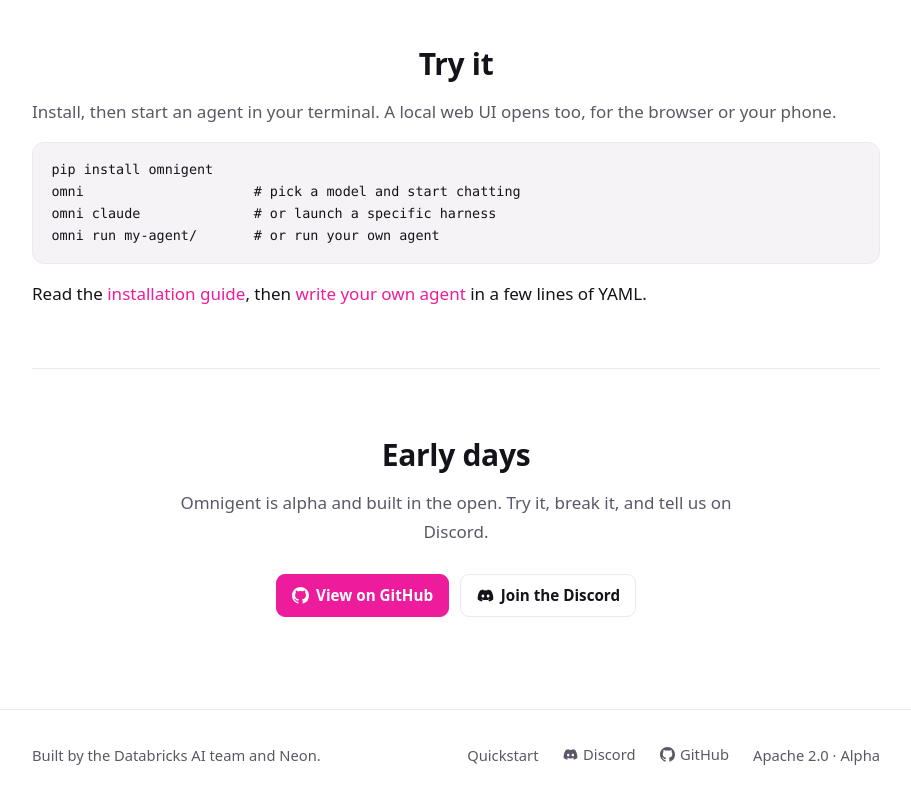
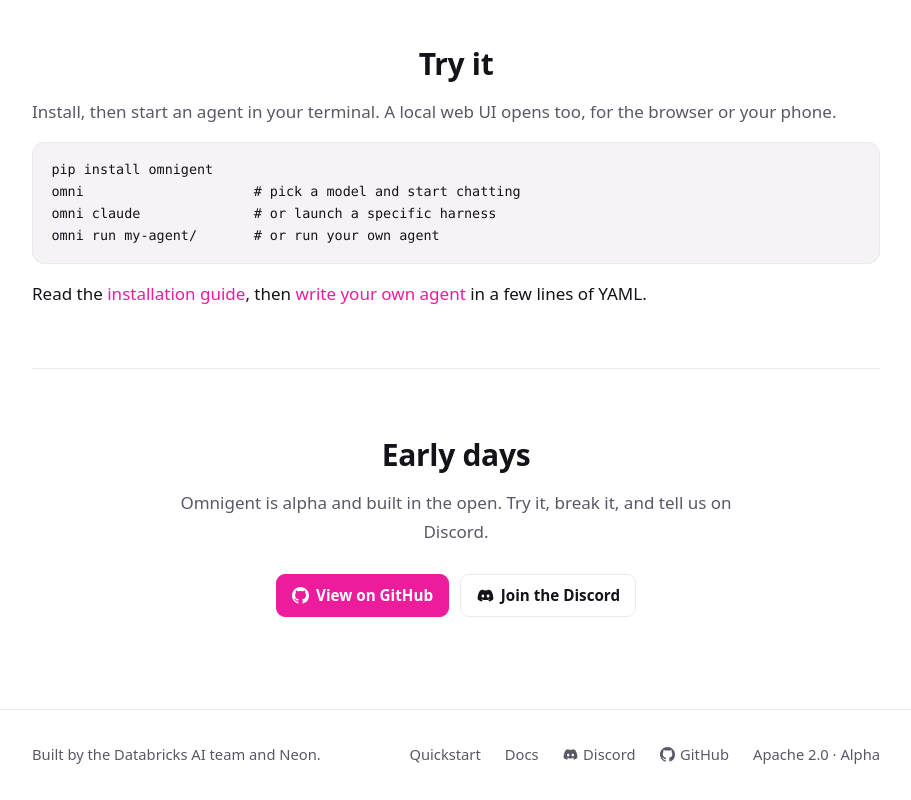
Before and after one commit to omnigent-ai/omnigent-site, a Next.js app: page / in a window 1280 px wide. Shown: the part 2730-3530 px from the top of the page, without its empty margins (184-1095 px from the left). Built offline with nearby package versions, Linux system fonts and the light colour scheme.

Commit message:
fix: add Docs link to footer, fix horizontal alignment
Co-authored-by: Isaac

```diff
--- a/app/globals.css
+++ b/app/globals.css
@@ -502,10 +502,15 @@ figcaption {
   display: flex;
   flex-wrap: wrap;
   align-items: center;
-  gap: 1rem 1.5rem;
+  gap: 0.75rem 1.5rem;
 }
-.footer-inner .spacer { flex: 1; }
-.footer a { color: var(--fg-soft); }
+.footer-inner .spacer { flex: 1; min-width: 1rem; }
+.footer a, .footer .muted {
+  color: var(--fg-soft);
+  display: inline-flex;
+  align-items: center;
+  line-height: 1;
+}
 .footer a:hover { color: var(--fg); }
 
 /* ---- docs ---- */
--- a/components/Footer.js
+++ b/components/Footer.js
@@ -13,6 +13,7 @@ export default function Footer() {
         </span>
         <span className="spacer" />
         <Link href="/quickstart/install">Quickstart</Link>
+        <Link href="/docs">Docs</Link>
         <a href={DISCORD_URL} target="_blank" rel="noreferrer">
           <span style={{ display: "inline-flex", alignItems: "center", gap: "0.35rem" }}>
             <DiscordIcon size={15} /> Discord
```
